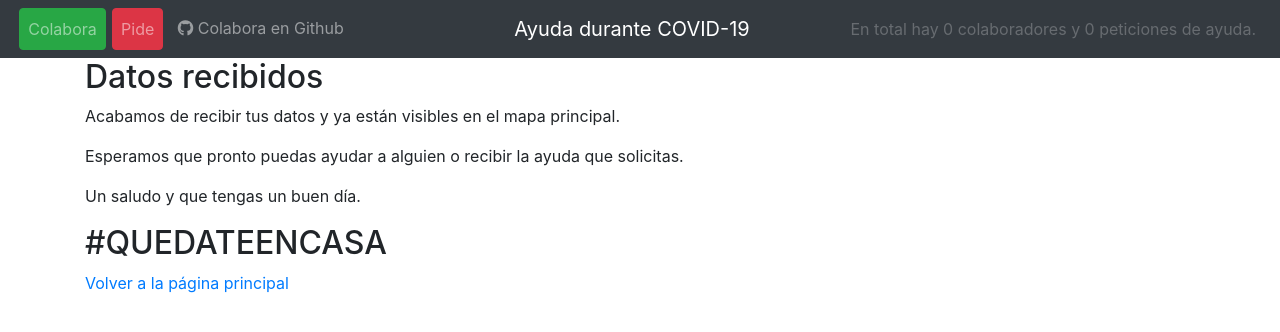
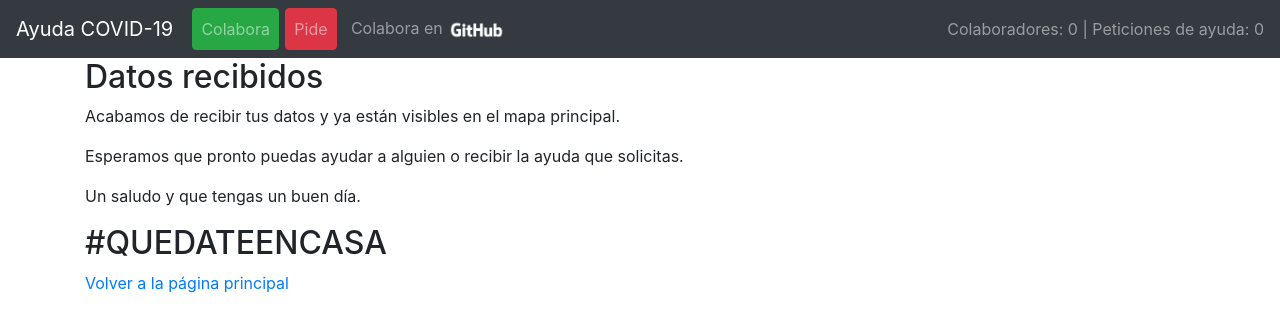
Before and after one commit to pablofm/ayudacovid19, a Django app: page /datos_decibidos/ in a window 1280 px wide. Shown: the top 332 px of the page. Run offline with Django 3.2, Linux system fonts and the light colour scheme; data that the repository does not hold is empty; parts of the project's set-up code (start-up, migrations or seed data) failed here and were passed over; some libraries are stand-ins or nearby versions.

Commit message:
Cambio en navbar y eliminado font awesome

```diff
--- a/base/templates/base/index.html
+++ b/base/templates/base/index.html
@@ -36,30 +36,10 @@
       })();
     </script>
     <!-- End Matomo Code -->
-    <script src="https://kit.fontawesome.com/20930eb496.js" crossorigin="anonymous"></script>
 </head>
 <body>
     <header>
-        <nav class="navbar fixed-top navbar-expand-md navbar-dark bg-dark">
-            <div class="navbar-collapse collapse w-100 order-1 order-md-0 dual-collapse2">
-                <ul class="navbar-nav mr-auto">
-                    <li class="nav-item accion"><a class="nav-link btn btn-success" href="{% url 'colaborador-add' %}">Colabora</a></li>
-                    <li class="nav-item accion"><a class="nav-link btn btn-danger" href="{% url 'peticion-add' %}">Pide</a></li>
-                    <li class="nav-item accion"><a class="nav-link" href="https://github.com/pablofm/ayudacovid19"><i class="fab fa-github"></i> Colabora en Github</a></li>
-                </ul>
-            </div>
-            <div class="mx-auto order-0">
-                <a class="navbar-brand" href="{% url 'index' %}">Ayuda durante COVID-19</a>
-                <button class="navbar-toggler" type="button" data-toggle="collapse" data-target=".dual-collapse2">
-                    <span class="navbar-toggler-icon"></span>
-                </button>
-            </div>
-            <div class="navbar-collapse collapse w-100 order-3 dual-collapse2">
-                <ul class="navbar-nav ml-auto">
-                    <li class="nav-item"><a class="nav-link disabled" href="#"> En total hay {{colaboradores}} colaboradores y {{peticiones}} peticiones de ayuda. </a></li>
-                </ul>
-            </div>
-        </nav>
+        {% include "base/navbar.html" %}
     </header>
     <main>
         {% block content %}
--- /dev/null
+++ b/base/templates/base/navbar.html
@@ -0,0 +1,17 @@
+{% load static %}
+
+<nav class="navbar fixed-top navbar-expand-md navbar-dark bg-dark">
+  <a class="navbar-brand" href="{% url 'index' %}">Ayuda COVID-19</a>
+  <button class="navbar-toggler" type="button" data-toggle="collapse" data-target="#navbarSupportedContent" aria-controls="navbarSupportedContent" aria-expanded="false" aria-label="Toggle navigation">
+    <span class="navbar-toggler-icon"></span>
+  </button>
+
+  <div class="collapse navbar-collapse" id="navbarSupportedContent">
+    <ul class="navbar-nav mr-auto">
+        <li class="nav-item accion"><a class="nav-link btn btn-success" href="{% url 'colaborador-add' %}">Colabora</a></li>
+        <li class="nav-item accion"><a class="nav-link btn btn-danger" href="{% url 'peticion-add' %}">Pide</a></li>
+        <li class="nav-item accion"><a class="nav-link" href="https://github.com/pablofm/ayudacovid19">Colabora en <img height="24" src="{% static "img/GitHub_Logo_White.png" %}"/></a></li>
+    </ul>
+    <p class="nav navbar-text">Colaboradores: {{colaboradores}} | Peticiones de ayuda: {{peticiones}}</p>
+  </div>
+</nav>
```
Also changed, not shown: colaboradores/migrations/0009_cambio_verbose.py (added), peticiones/migrations/0008_cambio_verbose.py (added), static/img/GitHub_Logo.png (added), static/img/GitHub_Logo_White.png (added).
